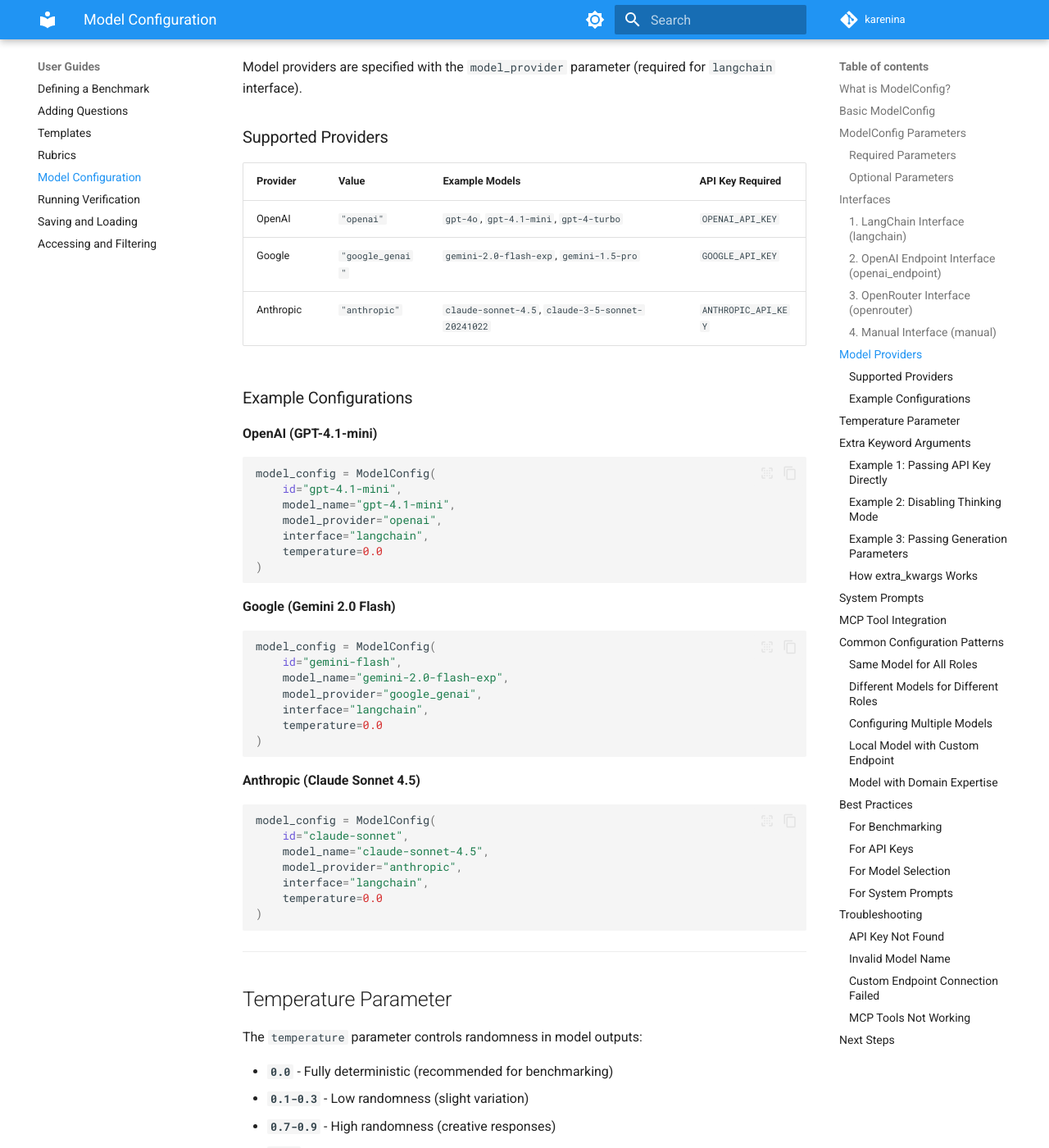
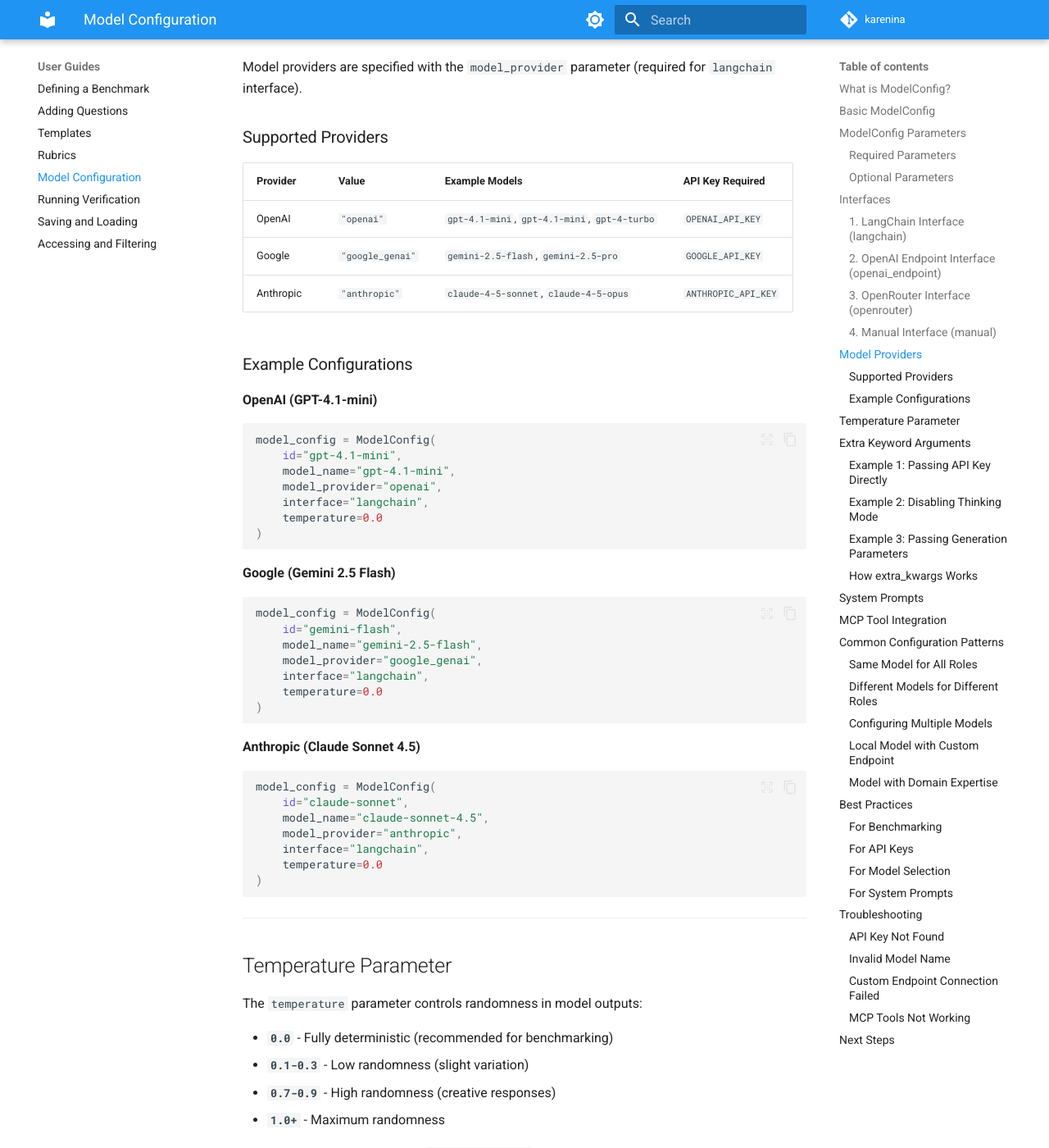
Before and after one commit to biocypher/karenina, an MkDocs documentation site: the page built from docs/using-karenina/model-configuration.md, in a window 1280 px wide and 1400 px high, scrolled down 4449 px. Shown: the whole window at 82% size. Built offline with MkDocs 1.6.1 and Material for MkDocs 9.7.7, drawn with Linux system fonts in a browser that asks for light colours; comment, search, counter and statistics services are not loaded; some of the changed text lies outside the part shown.

Commit message:
docs: minor fixes

````diff
--- a/docs/using-karenina/model-configuration.md
+++ b/docs/using-karenina/model-configuration.md
@@ -41,7 +41,7 @@
 | Parameter | Type | Description | Example |
 |-----------|------|-------------|---------|
 | `id` | `str` | Unique identifier for this model configuration | `"gpt-4.1-mini"`, `"my-custom-model"` |
-| `model_name` | `str` | Full model name as recognized by the provider | `"gpt-4.1-mini"`, `"claude-sonnet-4.5"`, `"gemini-2.0-flash-exp"` |
+| `model_name` | `str` | Full model name as recognized by the provider | `"gpt-4.1-mini"`, `"claude-sonnet-4.5"`, `"gemini-2.5-flash"` |
 | `interface` | `str` | Interface type (see [Interfaces](#interfaces)) | `"langchain"`, `"openai_endpoint"`, `"openrouter"`, `"manual"` |
 
 ### Optional Parameters
@@ -71,8 +71,8 @@
 
 ```python
 model_config = ModelConfig(
-    id="gpt-4o",
-    model_name="gpt-4o",
+    id="gpt-4.1-mini",
+    model_name="gpt-4.1-mini",
     model_provider="openai",
     interface="langchain",
     temperature=0.0
@@ -190,9 +190,9 @@
 
 | Provider | Value | Example Models | API Key Required |
 |----------|-------|----------------|------------------|
-| OpenAI | `"openai"` | `gpt-4o`, `gpt-4.1-mini`, `gpt-4-turbo` | `OPENAI_API_KEY` |
-| Google | `"google_genai"` | `gemini-2.0-flash-exp`, `gemini-1.5-pro` | `GOOGLE_API_KEY` |
-| Anthropic | `"anthropic"` | `claude-sonnet-4.5`, `claude-3-5-sonnet-20241022` | `ANTHROPIC_API_KEY` |
+| OpenAI | `"openai"` | `gpt-4.1-mini`, `gpt-4.1-mini`, `gpt-4-turbo` | `OPENAI_API_KEY` |
+| Google | `"google_genai"` | `gemini-2.5-flash`, `gemini-2.5-pro` | `GOOGLE_API_KEY` |
+| Anthropic | `"anthropic"` | `claude-4-5-sonnet`, `claude-4-5-opus` | `ANTHROPIC_API_KEY` |
 
 ### Example Configurations
 
@@ -207,11 +207,11 @@
 )
 ```
 
-**Google (Gemini 2.0 Flash)**
+**Google (Gemini 2.5 Flash)**
 ```python
 model_config = ModelConfig(
     id="gemini-flash",
-    model_name="gemini-2.0-flash-exp",
+    model_name="gemini-2.5-flash",
     model_provider="google_genai",
     interface="langchain",
     temperature=0.0
@@ -278,7 +278,7 @@
 ```python
 model_config = ModelConfig(
     id="gemini-with-key",
-    model_name="gemini-2.0-flash-exp",
+    model_name="gemini-2.5-flash",
     model_provider="google_genai",
     interface="langchain",
     temperature=0.0,
@@ -447,8 +447,8 @@
 ```python
 # High-quality model for answering
 answering_model = ModelConfig(
-    id="gpt-4o",
-    model_name="gpt-4o",
+    id="gpt-4.1-mini",
+    model_name="gpt-4.1-mini",
     model_provider="openai",
     interface="langchain",
     temperature=0.0
@@ -491,7 +491,7 @@
     ),
     ModelConfig(
         id="gemini-flash",
-        model_name="gemini-2.0-flash-exp",
+        model_name="gemini-2.5-flash",
         model_provider="google_genai",
         interface="langchain",
         temperature=0.0
@@ -552,7 +552,7 @@
 
 ### For Model Selection
 - ✅ Use `gpt-4.1-mini` as the default (fast, cost-effective)
-- ✅ Use `gpt-4o` for higher quality (more expensive)
+- ✅ Use `gpt-4.1-mini` for higher quality (more expensive)
 - ✅ Use same model for all roles initially (simpler)
 - ✅ Optimize later: cheaper model for parsing/templates, expensive for answering
 
@@ -593,8 +593,8 @@
 ```
 
 **Solution**: Check the correct model name for your provider:
-- OpenAI: `gpt-4.1-mini`, `gpt-4o`, `gpt-4-turbo`
-- Google: `gemini-2.0-flash-exp`, `gemini-1.5-pro`
+- OpenAI: `gpt-4.1-mini`, `gpt-4.1-mini`, `gpt-4-turbo`
+- Google: `gemini-2.5-flash`, `gemini-1.5-pro`
 - Anthropic: `claude-sonnet-4.5`, `claude-3-5-sonnet-20241022`
 
 ---
````
Also changed, not shown: docs/configuration.md (+2 -2 lines), docs/install.md (+1 -3 lines), docs/using-karenina/verification.md (+3 -3 lines).
